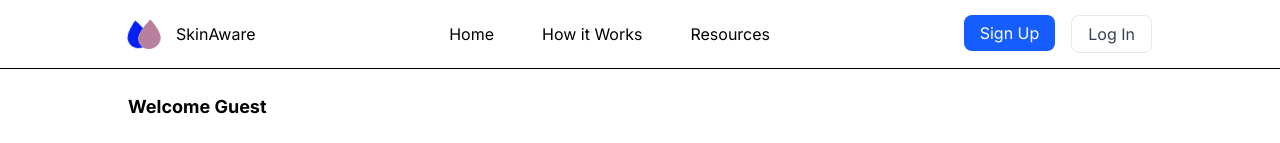
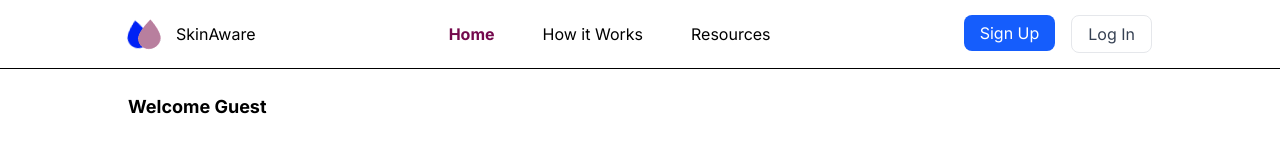
Before and after one commit to chrisbanya/SkinAware, a React (Vite) app: page /Home in a window 1280 px wide. Shown: the top 143 px of the page. Built offline with nearby package versions, Linux system fonts and the light colour scheme; no server answers.

Commit message:
added active class for home

```diff
--- a/src/UI/NavBar.jsx
+++ b/src/UI/NavBar.jsx
@@ -39,9 +39,9 @@ export const NavBar = () => {
           <div className="md:hidden  ">
             <div className="flex space-x-2 md:hidden  ">
               <Link to="/signup">
-              <button className="bg-blue-600 text-white text-center rounded-lg px-2 py-1.5">
-              Sign Up
-              </button>
+                <button className="bg-blue-600 text-white text-center rounded-lg px-2 py-1.5">
+                  Sign Up
+                </button>
               </Link>
               <Link to="/signin">
                 <button className="text-gray-700 border-gray-200 border-1 text-center rounded-lg px-2 py-1.5">
@@ -66,9 +66,16 @@ export const NavBar = () => {
 
           <ul className="hidden md:flex space-x-6 lg:space-x-12">
             <li>
-              <a href="#" className=" hover:text-gray-800">
+              <NavLink
+                to="/home"
+                className=" hover:text-gray-800"
+                style={({ isActive, isPending }) => ({
+                  color: isActive ? "#74094D" : isPending ? "#FBBF24" : "",
+                  fontWeight: isActive ? "bold" : ""
+                })}
+              >
                 Home
-              </a>
+              </NavLink>
             </li>
             <li>
               <a href="#" className="hover:text-gray-800 ">
```
